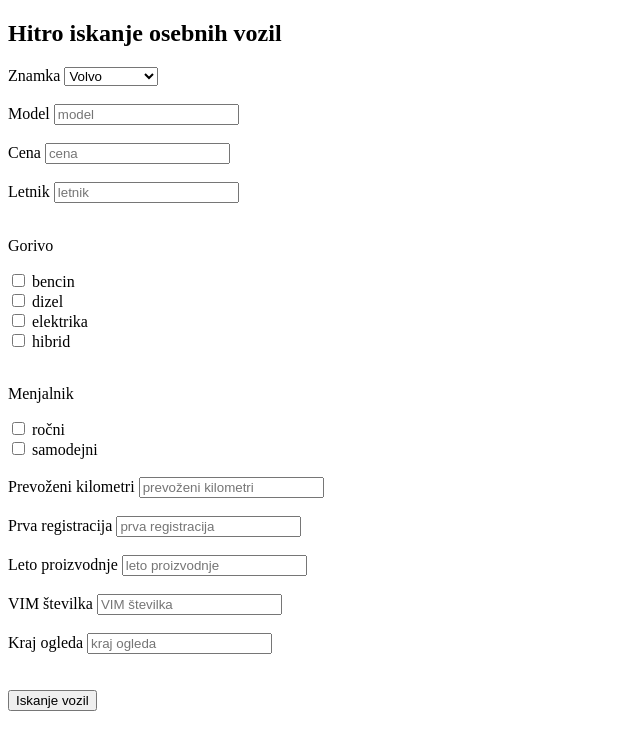
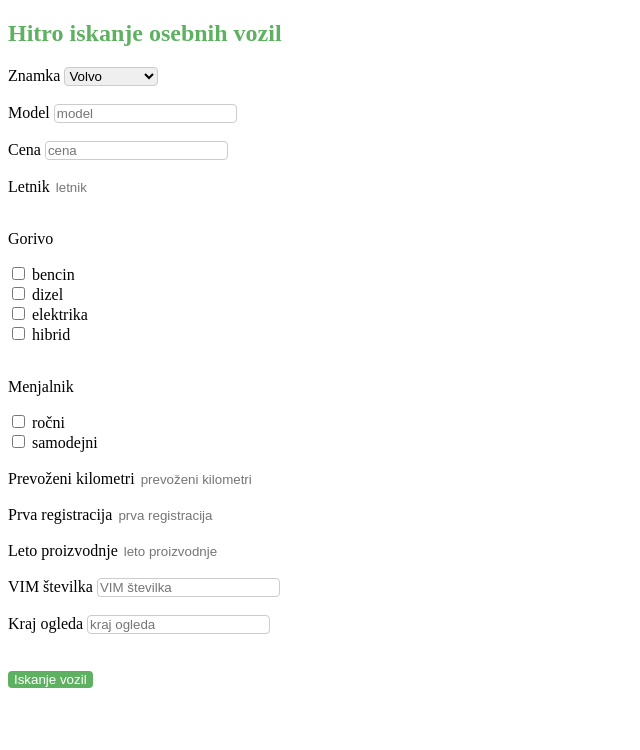
Before and after one commit to lepilo00/seminar, a plain HTML site: page objavaOglasa.html in a window 1280 px wide. Shown: the whole page, without its empty margins (0-640 px from the left). Drawn offline with Linux system fonts and the light colour scheme.

Commit message:
dodatek objavaOglasa.css2

```diff
--- a/objavaOglasa.html
+++ b/objavaOglasa.html
@@ -1,7 +1,7 @@
 <!DOCTYPE html>
 <html>
     <head>
-<link href="style.css" type="text/css" rel="stylesheet">
+<link href="objavaOglasa.css" type="text/css" rel="stylesheet">
     </head>
 
     <h2>Hitro iskanje osebnih vozil</h2>
```
